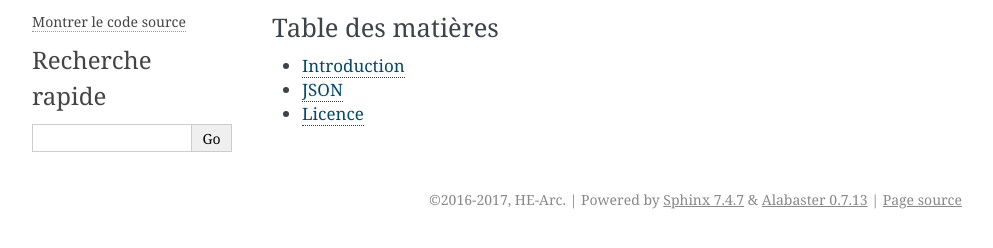
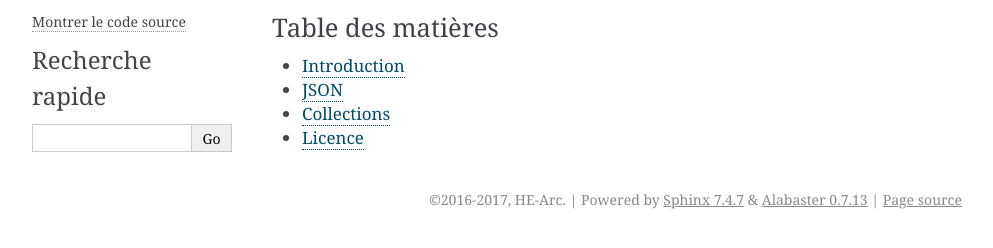
Before and after one commit to HE-Arc/livre-python, a Sphinx documentation site: the page built from source/index.rst, in a window 1280 px wide. Shown: the part 259-507 px from the top of the page, without its empty margins (148-1141 px from the left). Built offline with Sphinx 7.4.7, drawn with Linux system fonts in a browser that asks for light colours.

Commit message:
Début collections.

```diff
--- /dev/null
+++ b/source/collections/index.rst
@@ -0,0 +1,5 @@
+.. _collections-tutorial:
+
+Collections
+=================
+Par Cédric Pahud <cedric.pahud@he-arc.ch>
--- a/source/index.rst
+++ b/source/index.rst
@@ -20,4 +20,5 @@ Table des matières
 
    introduction.rst
    json/index.rst
+   collections/index.rst
    licence.rst
```
